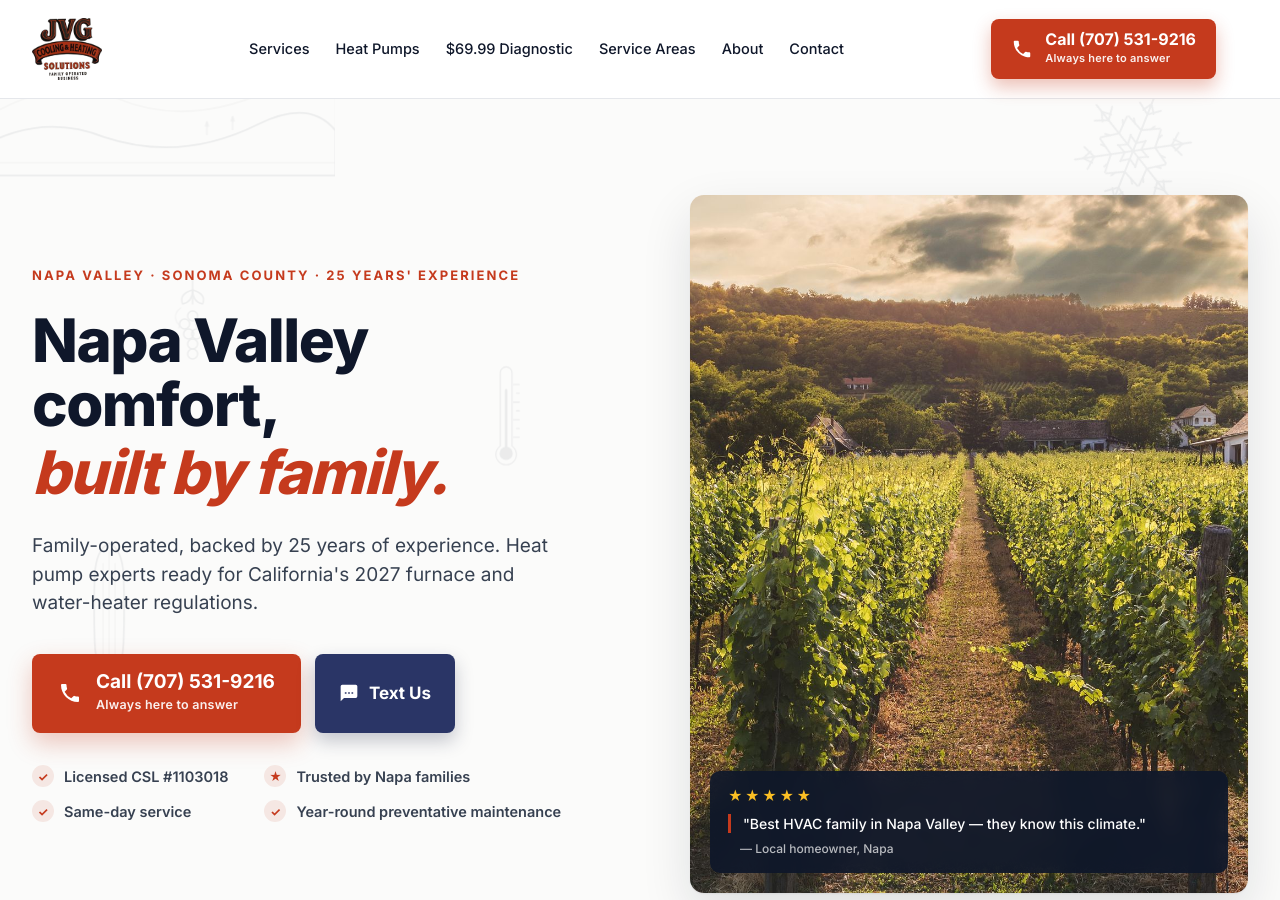
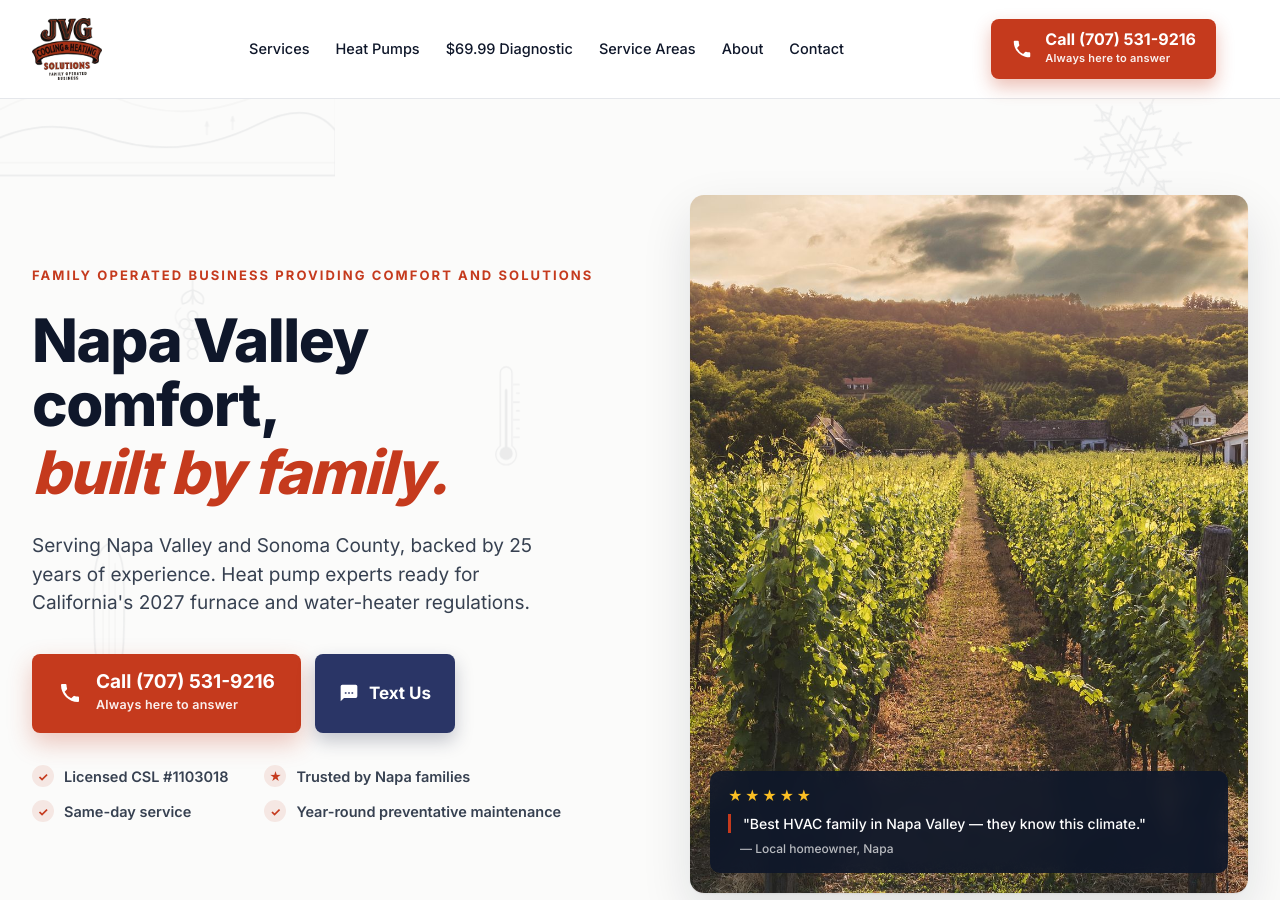
Before and after one commit to FreeByrd26/jvghvac.com-, a Jekyll site: the page built from index.html, in a window 1280 px wide and 900 px high. Built offline with Jekyll 4.4.1, drawn with Linux system fonts in a browser that asks for light colours.

Commit message:
Homepage: add company slogan to hero eyebrow
Co-Authored-By: Claude Fable 5 <noreply@anthropic.com>

```diff
--- a/index.html
+++ b/index.html
@@ -7,8 +7,10 @@ image: /assets/images/vineyard-hero.jpg
 ---
 
 {% include hero.html
+   eyebrow="Family Operated Business Providing Comfort and Solutions"
    image="/assets/images/vineyard-hero.jpg"
-   image_alt="Napa Valley vineyard at golden hour" %}
+   image_alt="Napa Valley vineyard at golden hour"
+   lede="Serving Napa Valley and Sonoma County, backed by 25 years of experience. Heat pump experts ready for California's 2027 furnace and water-heater regulations." %}
 {% include trust-bar.html %}
 {% include services.html %}
 {% include about.html %}
```
